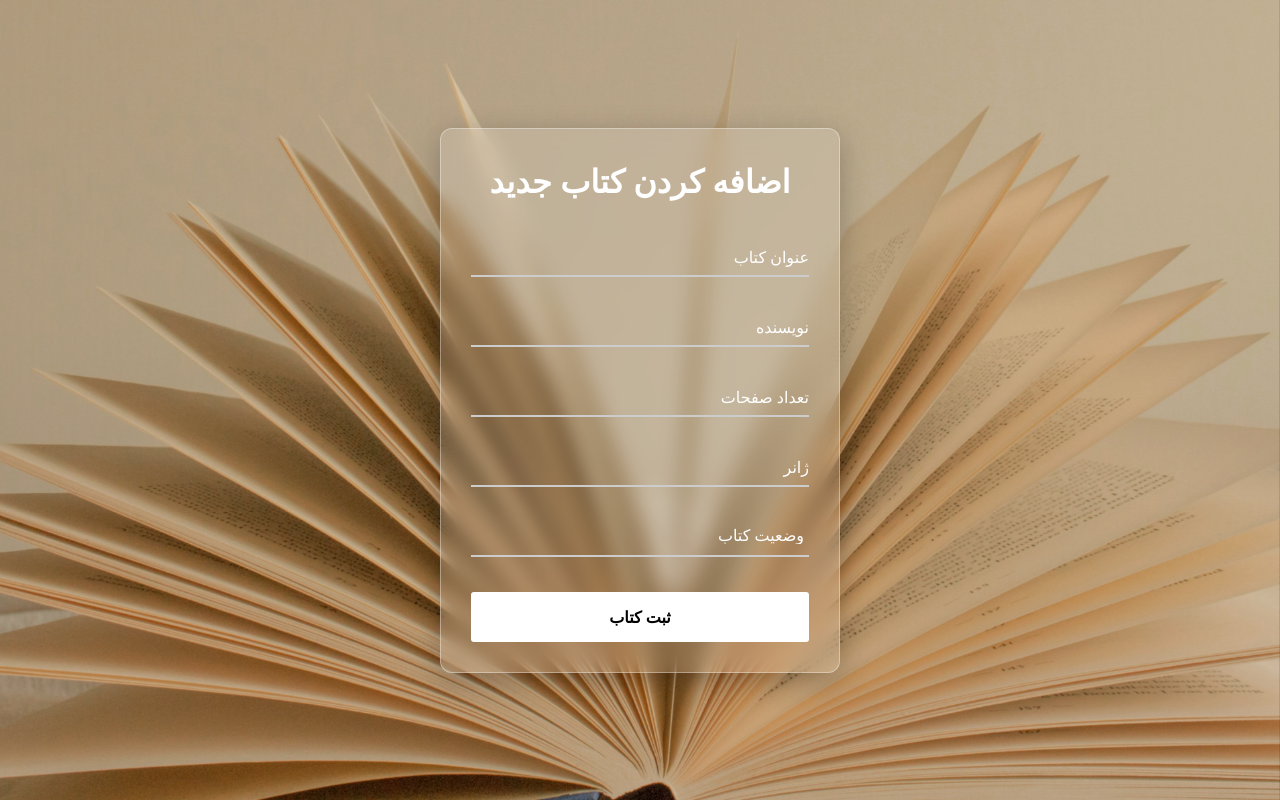
After one commit to MaedehSoleymani/Libris-your-personal-library, a Flask app: page /add_book in a window 1280 px wide. The commit adds this page. Run offline with Flask 3, Linux system fonts and the light colour scheme; the visitor is signed in with stand-in values (Sample User, id 1); parts of the project's set-up code (start-up, migrations or seed data) failed here and were passed over.

Commit message:
adding library code and README, using Flask SQLAlchemy, improving FrontEnd.

```diff
--- a/app.py
+++ b/app.py
@@ -1,22 +1,40 @@
-from flask import Flask, render_template, request, redirect, url_for, flash, jsonify
+from flask import Flask, render_template, request, redirect, url_for, flash, jsonify, make_response, session
 import requests, random, sqlite3
+from library import Library
+from functools import wraps
+from flask_sqlalchemy import SQLAlchemy
 
 app = Flask(__name__)
-app.secret_key = 'mysecretkey'
+app.secret_key = 'awesrdgtfhAWSEDTRYUIxCVGBHJ5247896532'
+
+app.config["SQLALCHEMY_DATABASE_URI"]= "sqlite:///sqlite.db"
+db= SQLAlchemy(app)
+class User(db.Model):
+    id= db.Column (db.Integer, primary_key= True)
+    username = db.Column(db.String(50), unique=True, nullable=False)
+    password = db.Column(db.String(100), nullable=False)
+
+    def __repr__ (self):
+        return self.username
+
+with app.app_context():
+    db.create_all()
 
 USERNAME = "admin"
 PASSWORD = "1234"
 
-def create_db():
-    with sqlite3.connect ("db.sqlite") as con:
-        c= con.cursor()
-        c.execute("""
-        CREATE TABLE IF NOT EXISTS users (
-        id INTEGER PRIMARY KEY AUTOINCREMENT,
-        username VARCHAR (32) NOT NULL UNIQUE,
-        password VARCHAR (62) NOT NULL)
-        """)
-        con.commit()
+#-----------------------------------------------------
+#non route functions
+
+def login_required(f):
+    @wraps(f)
+    def wrapper(*args, **kwargs):
+        if "username" not in session:
+            return redirect(url_for("login"))
+        return f(*args, **kwargs)
+    return wrapper
+
+#-----------------------------------------------------
 
 @app.route('/')
 def index():
@@ -42,32 +60,41 @@ def login():
                 user= c.fetchone()
                 if user:
                     flash (f"welcome {user[1]}","success")
-                    return redirect(url_for('dashboard'))
+                    session["username"]=username
+                    return redirect(url_for("dashboard"))
+                else:
+                    return ("این نام کاربری وجود ندارد. آیا تمایل دارید اکانت بسازید؟")
     except:
         return "error"
     return render_template('login.html')
+
+@app.route('/logout')
+def logout():
+    session.clear()
+    flash("شما با موفقیت خارج شدید.", "success")
+    return redirect(url_for('login'))
 
 @app.route ("/register", methods=["POST","GET"])
 def register():
     if request.method == "POST":
         username= request.form['username']
         password= request.form['password']
-        with sqlite3.connect ("db.sqlite") as con:
-            c= con.cursor()
-            c.execute("INSERT INTO users (username, password) VALUES (?,?)", (username,password))
-            con.commit()
+        user= User (username=username, password=password)
+        db.session.add(user)
+        db.session.commit()
+        return redirect (url_for("login"))
     return render_template("register.html")
 
 @app.route('/dashboard')
+@login_required
 def dashboard():
     try:
-        response = requests.get('https://jsonplaceholder.typicode.com/posts?userId=1')
-        posts = response.json()
+        Library.load_books()
+        books= Library.book_list
     except:
-        posts = []
-        flash('خطا در دریافت داده از سرور!', 'danger')
+        return "<h1>ERORR</h1>"
 
-    return render_template('dashboard.html', posts=posts)
+    return render_template('dashboard.html', books=books)
 
 @app.route ("/password_generator")
 def password_generator():
@@ -80,6 +107,49 @@ def password_generator():
 def forgot_password():
     return render_template ("forgot_password.html")
 
+@app.route ("/view_books")
+@login_required
+def view_books():
+    Library.load_books()
+    Library.show_books()
+
+@app.route ("/add_book", methods=["GET", "POST"])
+@login_required
+def add_book():
+    if request.method=="POST":
+        title= request.form["title"]
+        author= request.form["author"]
+        pages= request.form["pages"]
+        genre= request.form["genre"]
+        status= request.form["status"]
+        Library.load_books()
+        Library.add_book (title, author, pages, genre, status)
+        book = Library.book_list[-1]  # آخرین کتاب
+        Library.save_books()
+        flash("کتاب با موفقیت اضافه شد.", "success")
+        return redirect(url_for("dashboard"))
+    return render_template ("add_book.html")
+
+@app.route("/delete_book")
+@login_required
+def delete_book():
+    Library.load_books()
+    Library.search_book()
+    Library.delete_book()
+    Library.save_books()
+
+@app.route("/edit_book")
+@login_required
+def edit_book():
+    Library.load_books()
+    Library.search_book()
+
+@app.route("/search_book")
+@login_required
+def search_book():
+    Library.load_books()
+    Library.search_book()
+
 if __name__ == '__main__':
     create_db()
     app.run(debug=True)
--- a/data.sql
+++ /dev/null
@@ -1,6 +0,0 @@
-CREATE TABLE IF NOT EXISTS users (
-    id INTEGER PRIMARY KEY AUTOINCREMENT,
-    username VARCHAR (32) TEXT NOT NULL UNIQUE,
-    password VARCHAR (62) TEXT NOT NULL
-);
-INSERT INTO users (username, password) VALUES (?,?)
--- /dev/null
+++ b/static/css/add_book.css
@@ -0,0 +1,121 @@
+/* File: static/css/add_book.css */
+@import url("https://fonts.googleapis.com/css2?family=Open+Sans:wght@200;300;400;500;600;700&display=swap");
+
+* {
+  margin: 0;
+  padding: 0;
+  box-sizing: border-box;
+  font-family: "Open Sans", sans-serif;
+}
+
+body {
+  min-height: 100vh;
+  display: flex;
+  justify-content: center;
+  align-items: center;
+  background: #000;
+  color: #fff;
+  direction: rtl;
+}
+
+body::before {
+  content: "";
+  position: fixed;
+  top: 0;
+  left: 0;
+  width: 100%;
+  height: 100%;
+  background-image: url("/static/images/login_bg.jpg");
+  background-size: cover;
+  background-position: center;
+  background-repeat: no-repeat;
+  z-index: -1;
+}
+
+.wrapper {
+  width: 400px;
+  border-radius: 12px;
+  padding: 30px;
+  text-align: center;
+  background: rgba(255, 255, 255, 0.15);
+  backdrop-filter: blur(10px);
+  -webkit-backdrop-filter: blur(10px);
+  border: 1px solid rgba(255, 255, 255, 0.35);
+  box-shadow: 0 8px 30px rgba(0, 0, 0, 0.25);
+}
+
+form {
+  display: flex;
+  flex-direction: column;
+}
+
+h2 {
+  font-size: 2rem;
+  margin-bottom: 20px;
+}
+
+.input-field {
+  position: relative;
+  margin: 15px 0;
+}
+
+.input-field input,
+.input-field select {
+  width: 100%;
+  height: 40px;
+  background: transparent;
+  border: none;
+  border-bottom: 2px solid #ccc;
+  outline: none;
+  font-size: 16px;
+  color: #fff;
+  text-align: right;
+  padding: 0 5px;
+}
+
+.input-field select {
+  -webkit-appearance: none;
+  -moz-appearance: none;
+  appearance: none;
+  background: transparent;
+  color: #fff;
+}
+
+.input-field label {
+  position: absolute;
+  top: 50%;
+  right: 0;
+  transform: translateY(-50%);
+  color: #fff;
+  font-size: 16px;
+  pointer-events: none;
+  transition: 0.15s ease;
+  text-align: right;
+}
+
+.input-field input:focus ~ label,
+.input-field input:valid ~ label {
+  font-size: 0.8rem;
+  top: 10px;
+  transform: translateY(-120%);
+}
+
+button {
+  background: #fff;
+  color: #000;
+  font-weight: 600;
+  border: none;
+  padding: 12px 20px;
+  cursor: pointer;
+  border-radius: 3px;
+  font-size: 16px;
+  border: 2px solid transparent;
+  transition: 0.3s ease;
+  margin-top: 20px;
+}
+
+button:hover {
+  color: #fff;
+  border-color: #fff;
+  background: rgba(255, 255, 255, 0.15);
+}
--- /dev/null
+++ b/templates/add_book.html
@@ -0,0 +1,42 @@
+<!-- File: templates/add_book.html -->
+<!DOCTYPE html>
+<html lang="fa" dir="rtl">
+<head>
+  <meta charset="UTF-8">
+  <meta name="viewport" content="width=device-width, initial-scale=1.0">
+  <title>اضافه کردن کتاب</title>
+  <link rel="stylesheet" href="{{ url_for('static', filename='css/add_book.css') }}">
+</head>
+<body>
+  <div class="wrapper">
+    <form action="{{ url_for('add_book') }}" method="post">
+      <h2>اضافه کردن کتاب جدید</h2>
+      <div class="input-field">
+        <input type="text" name="title" required>
+        <label>عنوان کتاب</label>
+      </div>
+      <div class="input-field">
+        <input type="text" name="author" required>
+        <label>نویسنده</label>
+      </div>
+      <div class="input-field">
+        <input type="number" name="pages" required>
+        <label>تعداد صفحات</label>
+      </div>
+      <div class="input-field">
+        <input type="text" name="genre" required>
+        <label>ژانر</label>
+      </div>
+      <div class="input-field">
+        <select name="status" required>
+          <option value="" disabled selected>وضعیت کتاب</option>
+          <option value="خوانده شده">خوانده شده</option>
+          <option value="در حال مطالعه">در حال مطالعه</option>
+          <option value="نخوانده">نخوانده</option>
+        </select>
+      </div>
+      <button type="submit">ثبت کتاب</button>
+    </form>
+  </div>
+</body>
+</html>
--- a/templates/register.html
+++ b/templates/register.html
@@ -72,5 +72,6 @@
             });
         });
     </script>
+    <button><a href="{{ url_for('login') }}" class="back-link">بازگشت به صفحه ورود</a></button>
 </body>
 </html>
```
Also changed, not shown: LibraryData.json (added, +16 -0 lines), library.py (added, +112 -0 lines), static/css/dashboard.css (+74 -71 lines), templates/dashboard.html (+35 -19 lines), README.md, db.sqlite (deleted), instance/sqlite.db (added).
